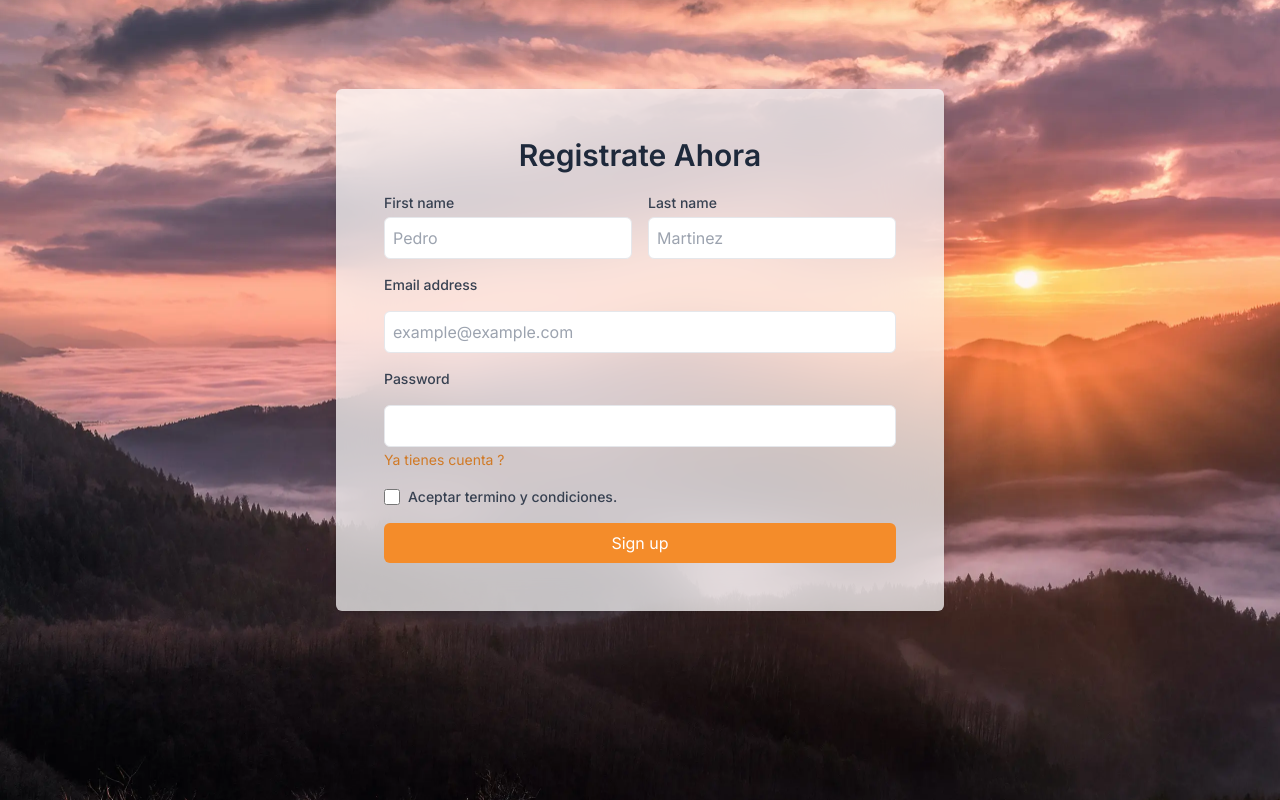
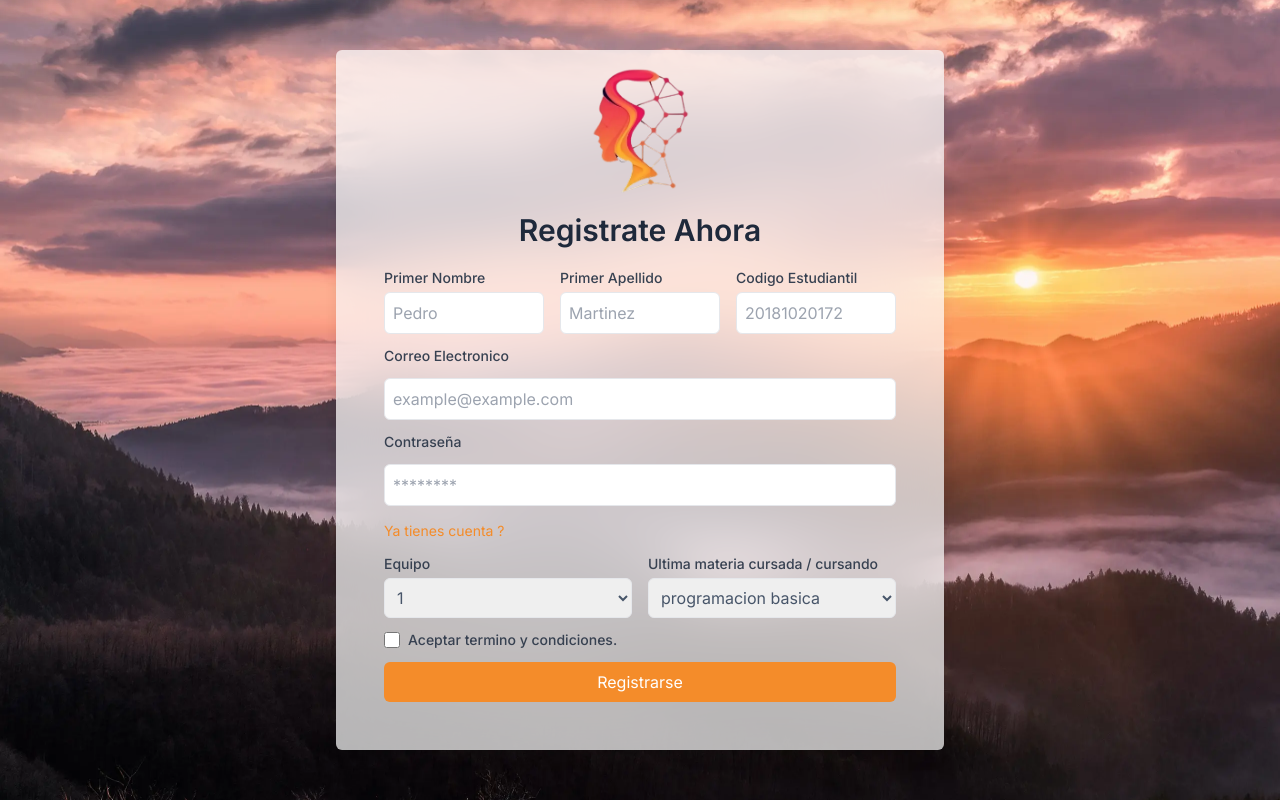
Before and after one commit to Git-Darkmoon/GMAP, a Next.js app: page /sign-up in a window 1280 px wide. Built offline with nearby package versions, Linux system fonts and the light colour scheme.

Commit message:
feat: modified inputs to match the DB requirements

```diff
--- a/src/app/sign-up/page.tsx
+++ b/src/app/sign-up/page.tsx
@@ -3,6 +3,13 @@ import Link from "next/link"
 
 const inputStyle: string =
   "mt-1 p-2 w-full border rounded-md text-slate-600 focus:border-myOrange-400 focus:outline-none focus:ring-1 focus:ring-myOrange-500 focus:shadow-md"
+
+const teams: number[] = [1, 2, 3, 4, 5, 6, 7, 8, 9]
+const signatures: string[] = [
+  "programacion basica",
+  "programacion orientada a objetos",
+  "programacion avanzada",
+]
 
 function RegisterPage() {
   return (
@@ -11,8 +18,6 @@ function RegisterPage() {
         <Image
           src={"/SignUp_imageSun.webp"}
           alt="sunset sign up"
-          // width={300}
-          // height={600}
           className="block w-screen h-[300px]"
           objectFit="cover"
           layout="fill"
@@ -23,24 +28,32 @@ function RegisterPage() {
       <div
         className="px-6 lg:px-12 shadow-lg rounded-md"
         style={{
-          marginTop: "-100px",
           background: "hsla(0, 0%, 100%, 0.7)",
           backdropFilter: "blur(30px)",
         }}
       >
-        <div className="py-12 px-md-5">
-          <div className="mx-auto max-w-lg">
+        <div className="pb-12">
+          <div className="max-w-lg">
+            <picture className="w-full flex justify-center py-4">
+              <Image
+                src={"/GMAP_logo_withouthBg.webp"}
+                alt="GMAP logo"
+                width={100}
+                height={120}
+                priority
+              />
+            </picture>
             <h2 className="text-3xl text-center font-semibold mb-5 text-slate-800">
               Registrate Ahora
             </h2>
-            <form className="space-y-4">
+            <form className="space-y-3">
               <div className="flex space-x-4 flex-wrap">
                 <div className="flex-1 ">
                   <label
                     htmlFor="firstName"
                     className="block text-sm font-medium text-gray-700"
                   >
-                    First name
+                    Primer Nombre
                   </label>
                   <input
                     type="text"
@@ -56,7 +69,7 @@ function RegisterPage() {
                     htmlFor="lastName"
                     className="block text-sm font-medium text-gray-700"
                   >
-                    Last name
+                    Primer Apellido
                   </label>
                   <input
                     type="text"
@@ -67,13 +80,30 @@ function RegisterPage() {
                     required
                   />
                 </div>
+                <div className="flex-1">
+                  <label
+                    htmlFor="lastName"
+                    className="block text-sm font-medium text-gray-700"
+                  >
+                    Codigo Estudiantil
+                  </label>
+                  <input
+                    type="number"
+                    id="lastName"
+                    name="lastName"
+                    placeholder="20181020172"
+                    className={inputStyle}
+                    pattern="^[1-9]\d*$"
+                    required
+                  />
+                </div>
               </div>
 
               <label
                 htmlFor="email"
                 className="block text-sm font-medium text-gray-700"
               >
-                Email address
+                Correo Electronico
               </label>
               <input
                 type="email"
@@ -88,21 +118,62 @@ function RegisterPage() {
                 htmlFor="password"
                 className="block text-sm font-medium text-gray-700"
               >
-                Password
+                Contraseña
               </label>
               <input
                 type="password"
                 id="password"
                 name="password"
+                placeholder="********"
                 className={inputStyle}
                 required
               />
-              <Link
-                className="text-sm space-y-4 text-myOrange-600 hover:underline hover:text-myOrange-500"
-                href="/"
-              >
-                Ya tienes cuenta ?
-              </Link>
+              <div>
+                <Link
+                  className="text-sm space-y-4 text-myOrange-500 hover:underline hover:text-myOrange-600"
+                  href="/"
+                >
+                  Ya tienes cuenta ?
+                </Link>
+              </div>
+
+              <div className="flex space-x-4 flex-wrap">
+                <div className="flex-1 ">
+                  <label
+                    htmlFor="team"
+                    className="block text-sm font-medium text-gray-700"
+                  >
+                    Equipo
+                  </label>
+                  <select id="team" name="team" className={inputStyle} required>
+                    {teams.map((team) => (
+                      <option key={team} value={team}>
+                        {team}
+                      </option>
+                    ))}
+                  </select>
+                </div>
+                <div className="flex-1">
+                  <label
+                    htmlFor="signature"
+                    className="block text-sm font-medium text-gray-700"
+                  >
+                    Ultima materia cursada / cursando
+                  </label>
+                  <select
+                    id="signature"
+                    name="signature"
+                    className={inputStyle}
+                    required
+                  >
+                    {signatures.map((signature) => (
+                      <option key={signature} value={signature}>
+                        {signature}
+                      </option>
+                    ))}
+                  </select>
+                </div>
+              </div>
 
               <div className="flex items-center space-x-2">
                 <input
@@ -124,7 +195,7 @@ function RegisterPage() {
                 type="submit"
                 className="bg-myOrange-500 transition-colors w-full text-white px-4 py-2 rounded-md hover:bg-myOrange-600 focus:border-myOrange-100 focus:outline-none focus:ring-1 focus:ring-myOrange-300 focus:shadow-md"
               >
-                Sign up
+                Registrarse
               </button>
             </form>
           </div>
```
